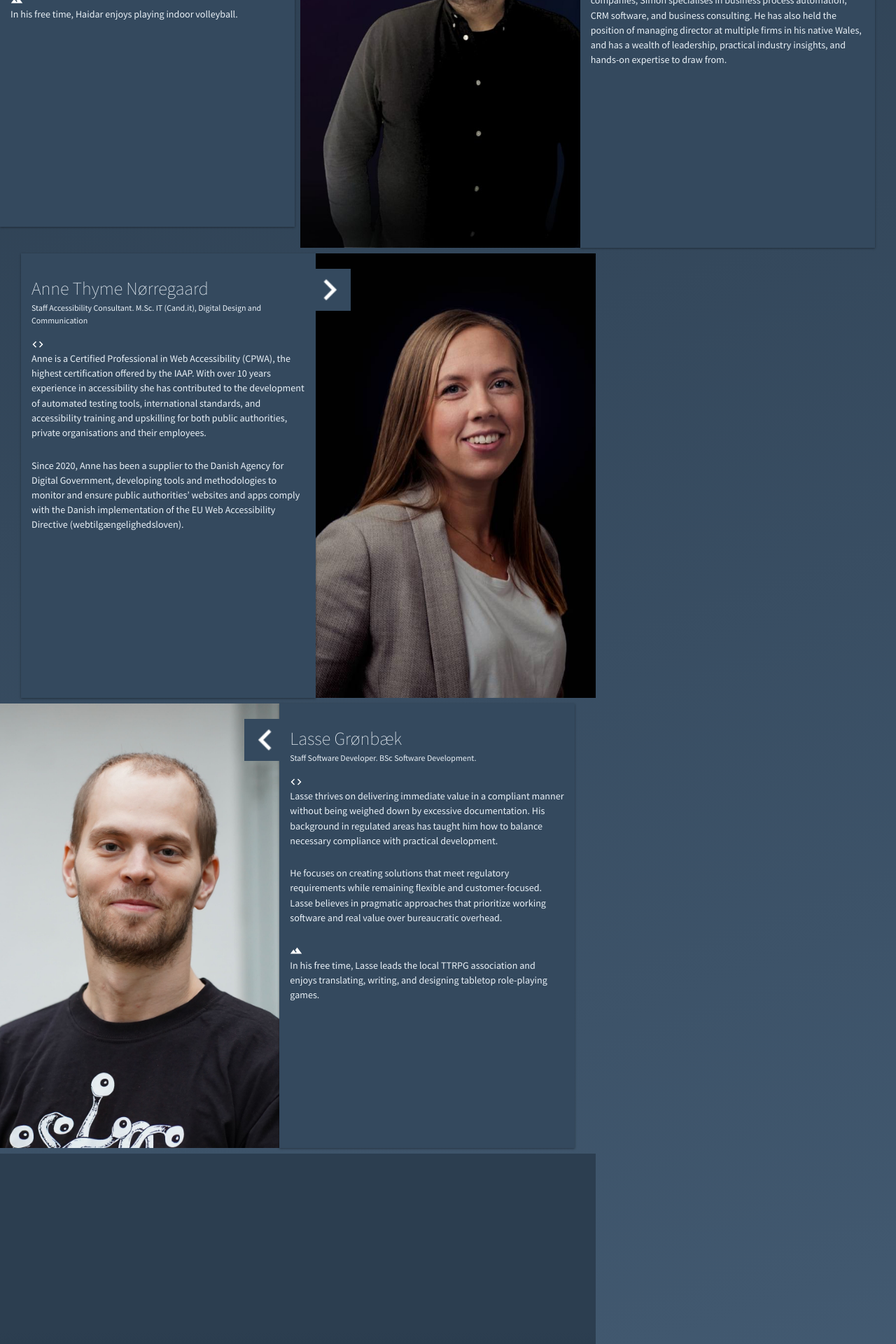
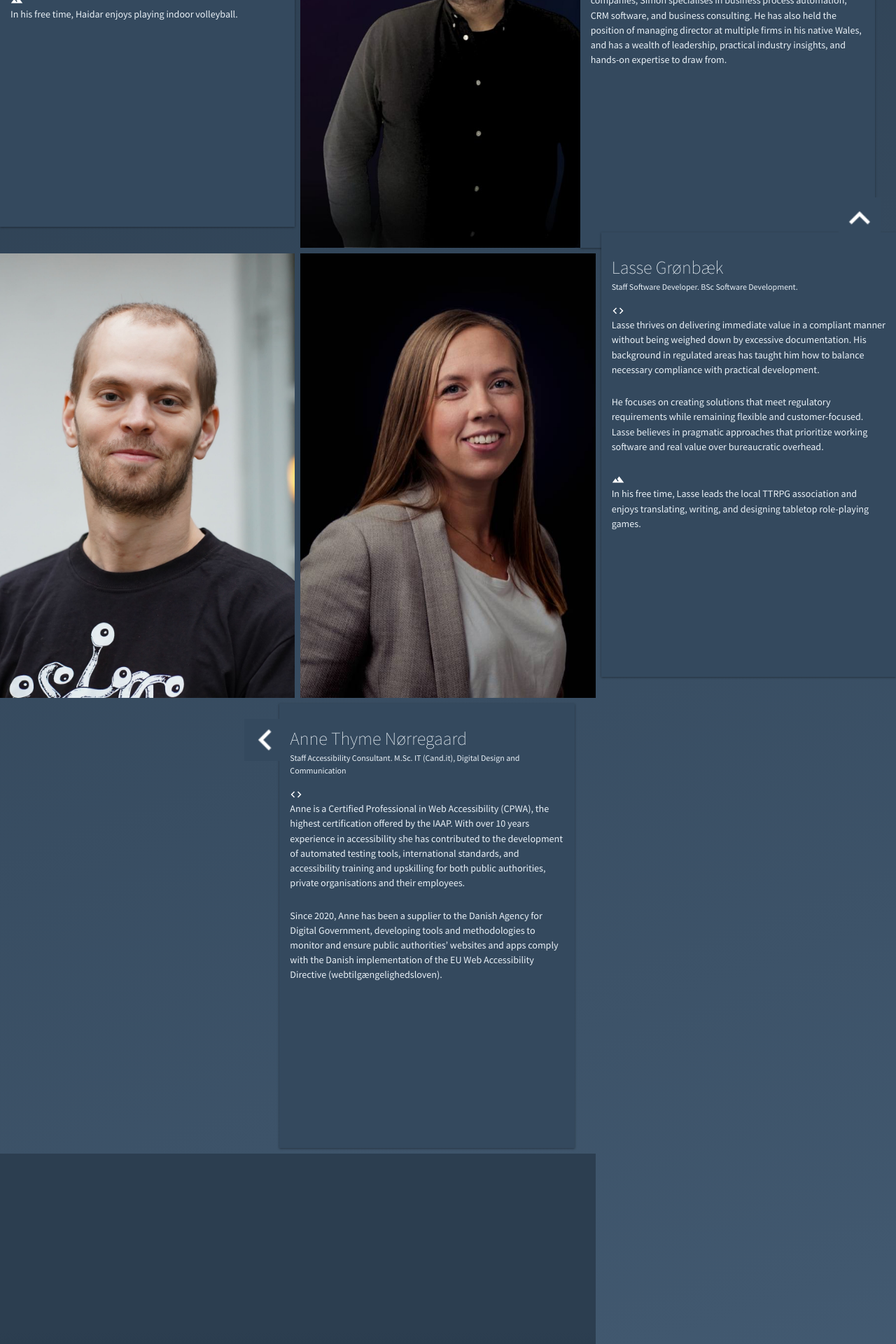
Before and after one commit to derangeddk/deranged.dk, a Jekyll site: the page built from the-team/index.html, in a window 1280 px wide. Shown: the part 2890-4810 px from the top of the page at 70% size. Built offline with Jekyll 4.4.1, drawn with Linux system fonts in a browser that asks for light colours; some web fonts are replaced; comment, search, counter and statistics services are not loaded.

Commit message:
Layout fix (maybe)

```diff
--- a/the-team/index.html
+++ b/the-team/index.html
@@ -783,7 +783,7 @@
             <img src="/img/people/anne.jpg" alt="">
         </div>
         <div
-            class="person person-lg-col-4 person-lg-row-2  person-lg-scoot-left person-md-col-2 person-md-scoot-right person-sm-col-1 person-sm-scoot-right person-xs-scoot-left">
+            class="person person-lg-col-1 person-lg-scoot-right person-md-col-2 person-md-scoot-left person-sm-col-2 person-sm-scoot-left person-xs-scoot-left">
             <div class="person-name">
                 <h2>Anne Thyme Nørregaard</h2>
                 <div class="person-title">Staff Accessibility Consultant. M.Sc. IT (Cand.it), Digital Design and Communication</div>
@@ -802,7 +802,7 @@
             <img src="/img/people/lasse-grønbæk.jpg" alt="">
         </div>
         <div
-            class="person person-lg-col-3 person-lg-row-2 person-lg-scoot-right person-md-col-2 person-md-scoot-left person-sm-col-2 person-sm-scoot-left person-xs-scoot-right">
+            class="person person-lg-col-2 person-lg-row-2  person-lg-scoot-left person-md-col-2 person-md-scoot-left person-sm-col-3 person-sm-scoot-up person-xs-scoot-right">
             <div class="person-name">
                 <h2>Lasse Grønbæk</h2>
                 <div class="person-title">Staff Software Developer. BSc Software Development.</div>
```
